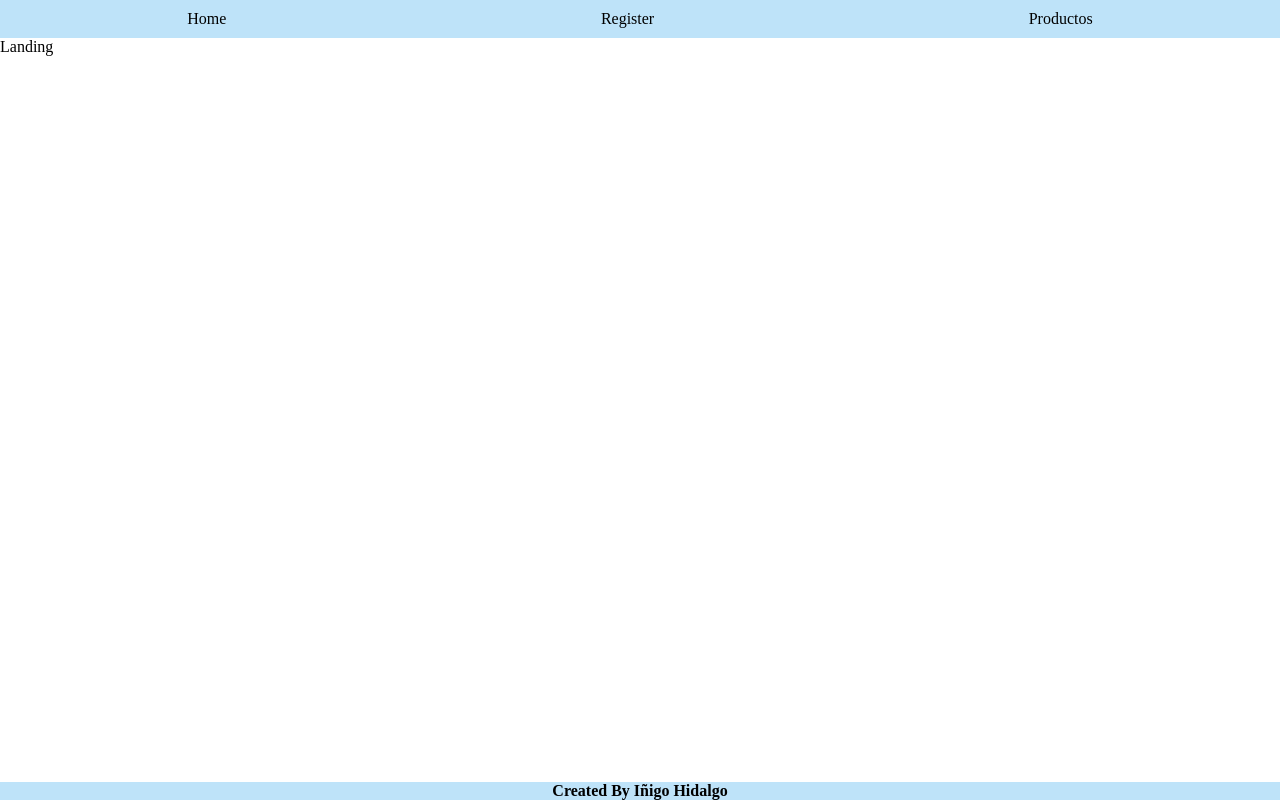
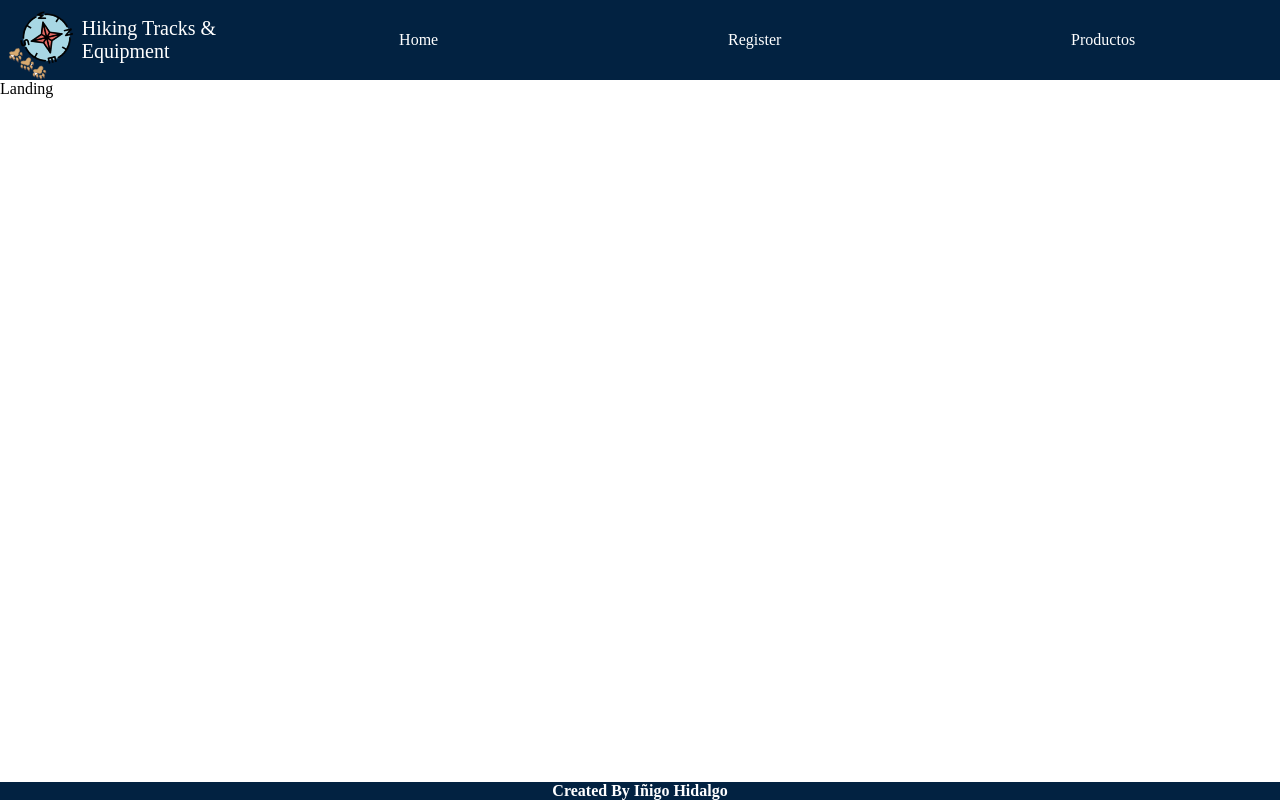
Before and after one commit to IHCantabraba/proyecto12, a React (Vite) app: page / in a window 1280 px wide. Built offline with nearby package versions, Linux system fonts and the light colour scheme.

Commit message:
header stylled

```diff
--- a/src/components/Footer/Footer.css
+++ b/src/components/Footer/Footer.css
@@ -4,7 +4,7 @@ footer {
   align-items: var(--ihc-basic-align);
   justify-content: var(--ihc-basic-JContent-center);
   background-color: var(--ihc-main-BG-color);
-  color: var(--ihc-text-color-black);
+  color: var(--ihc-text-color-white);
   font-weight: var(--ihc-fontWeight-Bold);
   position: absolute;
   bottom: 0px;
--- a/src/components/Header/Header.css
+++ b/src/components/Header/Header.css
@@ -16,9 +16,27 @@ Header > nav > ul {
 }
 Header > nav > ul > a {
   padding: 10px 15px;
-  color: var(--ihc-text-color-black);
+  color: var(--ihc-text-color-white);
 }
 Header > nav > ul > a:hover {
-  background-color: rgb(206, 205, 205);
+  background-color: var(--ihc-light-BG-color);
   border-radius: var(--ihc-border-radius-xs);
 }
+Header > div {
+  display: flex;
+  flex-direction: row;
+  align-items: center;
+  justify-content: center;
+  margin-left: 0.5rem;
+}
+img {
+  height: 10svh;
+  width: 10svh;
+  rotate: 35deg;
+}
+title {
+  font-size: 20px;
+  display: block;
+  color: var(--ihc-text-color-white);
+  cursor: pointer;
+}
--- a/src/components/Header/Header.jsx
+++ b/src/components/Header/Header.jsx
@@ -5,6 +5,10 @@ import React from 'react'
 const Header = () => {
   return (
     <header>
+      <div id='companyLogo'>
+        <img id='icono' src='../icon_No_BG.png' alt='icono' />
+        <title>Hiking Tracks & Equipment</title>
+      </div>
       <nav>
         <ul>
           <NavLink to='/'>Home</NavLink>
--- a/src/index.css
+++ b/src/index.css
@@ -18,9 +18,10 @@
   --ihc-footer-height: 20px;
 
   /*COLOR*/
-  --ihc-primary-text-color: white;
-  --ihc-text-color-black: black;
-  --ihc-main-BG-color: rgb(93, 184, 241, 0.4);
+  --ihc-primary-text-color: black;
+  --ihc-text-color-white: white;
+  --ihc-main-BG-color: rgb(2, 34, 65);
+  --ihc-light-BG-color: rgb(30, 50, 70);
 
   /*Font Weight*/
   --ihc-fontWeight-Bold: bold;
```
Also changed, not shown: public/icon.png (added), public/icon_No_BG.png (added).
